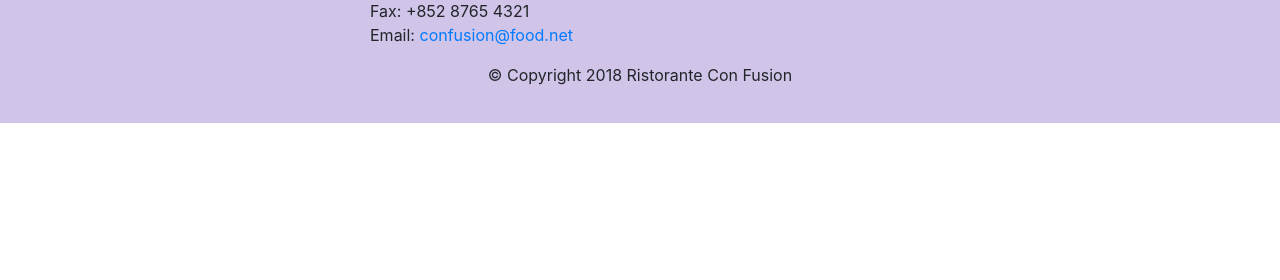
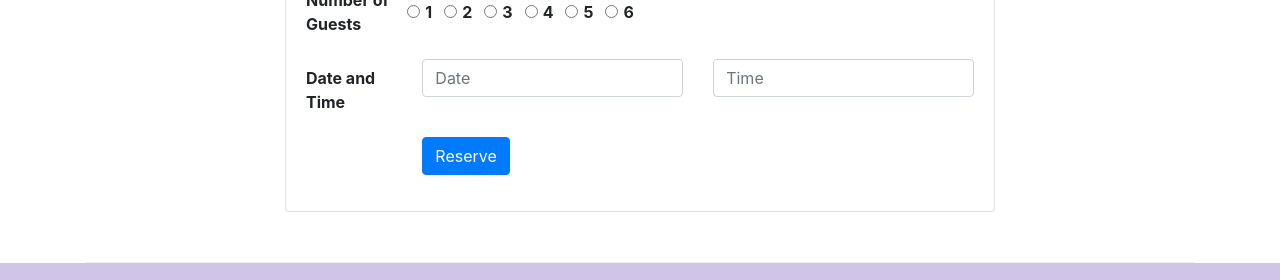
Before and after one commit to giridhar45ro/conFusion, a website: page index.html in a window 1280 px wide. Shown: the part 1683-1963 px from the top of the page. Before the commit the page ends 1806 px from the top, so only its background shows below. Drawn offline with nearby package versions, Linux system fonts and the light colour scheme.

Commit message:
After Assignment2

```diff
--- a/index.html
+++ b/index.html
@@ -47,8 +47,11 @@
                     <p>We take inspiration from the World's best cuisines, and create a unique fusion experience. Our
                         lipsmacking creations will tickle your culinary senses!</p>
                 </div>
-                <div class="col-12 col-sm align-self-center">
+                <div class="col-12 col-sm-3 align-self-center">
                     <img src="img/logo.png" alt="logo" class="img-fluid">
+                </div>
+                <div class="col-12 col-sm-3 align-self-center">
+                    <a href="#reservation" class="unstyled"> <button type="button" class="btn btn-warning btn-sm btn-block"><strong> Reserve Table</strong></button></a>
                 </div>
             </div>
         </div>
@@ -65,10 +68,10 @@
                     <div class="media-body">
                         <h2 class="mt0">
                             Uthappizza
-                        <span class="badge badge-danger">HOT!</span>
-                        <span class="badge badge-pil badge-secondary">$5.99</span>
+                            <span class="badge badge-danger">HOT!</span>
+                            <span class="badge badge-pil badge-secondary">$5.99</span>
                         </h2>
-                        <p>A unique combination of Indian Uthappam (pancake) and Italian pizza, topped with Cerignola
+                        <p class=" d-none d-sm-block">A unique combination of Indian Uthappam (pancake) and Italian pizza, topped with Cerignola
                             olives,
                             ripe vine cherry tomatoes, Vidalia onion, Guntur chillies and Buffalo Paneer.</p>
                     </div>
@@ -83,13 +86,17 @@
             </div>
             <div class="col-12 col-sm col-md">
                 <div class="media">
-                    <img src="./img/buffet.png" alt="Buffet" class="d-flex ml3 img-thumbnail align-self-center">
                     <div class="media-body">
-                        <h2 class="mt0">Weekend Grand Buffet</h2>
-                        <p>Featuring mouthwatering combinations with a choice of five different salads, six enticing appetizers,
-                            six main entrees and five choicest desserts. Free flowing bubbly and soft drinks. All for just
+                        <h2 class="mt0">Weekend Grand Buffet
+                            <span class="badge badge-danger">New</span>
+                        </h2>
+                        <p class=" d-none d-sm-block">Featuring mouthwatering combinations with a choice of five different salads, six enticing
+                            appetizers,
+                            six main entrees and five choicest desserts. Free flowing bubbly and soft drinks. All for
+                            just
                             $19.99 per person </p>
                     </div>
+                    <img src="./img/buffet.png" alt="Buffet" class="d-flex ml3 img-thumbnail align-self-center">
                 </div>
             </div>
         </div>
@@ -105,7 +112,7 @@
                     <div class="media-body">
                         <h2 class="mt0">Alberto Somayya</h2>
                         <h4>Executive Chef</h4>
-                        <p>Award winning three-star Michelin chef with wide International experience having worked
+                        <p class=" d-none d-sm-block">Award winning three-star Michelin chef with wide International experience having worked
                             closely with
                             whos-who in the culinary world, he specializes in creating mouthwatering Indo-Italian fusion
                             experiences. </p>
@@ -113,6 +120,60 @@
                 </div>
             </div>
         </div>
+            <div class="row row-content align-items-center " id="reservation">
+                <div class="col-12 offset-sm-2 col-sm-8">
+                <div class="card">
+                    <h3 class="card-header bg-warning text-white">Reserve a Table</h3>
+                    <div class="card-body">
+                        <form action="">
+
+                            <div class="form-group row">
+                                <label for="guests" class="col-md-2 col-form-label"><strong>Number of Guests</strong></label>
+                                <div class="form-check form-check-inline">
+                                    <input class="form-check-input" type="radio" name="guests" id="one" value="1">
+                                    <label class="form-check-label" for="one"><strong>1</strong></label>
+                                </div>
+                                <div class="form-check form-check-inline">
+                                    <input class="form-check-input" type="radio" name="guests" id="two" value="2">
+                                    <label class="form-check-label" for="two"><strong>2</strong></label>
+                                </div>
+                                <div class="form-check form-check-inline">
+                                    <input class="form-check-input" type="radio" name="guests" id="three" value="3">
+                                    <label class="form-check-label" for="three"><strong>3</strong></label>
+                                </div>
+                                <div class="form-check form-check-inline">
+                                    <input class="form-check-input" type="radio" name="guests" id="four" value="4">
+                                    <label class="form-check-label" for="four"><strong>4</strong></label>
+                                </div>
+                                <div class="form-check form-check-inline">
+                                    <input class="form-check-input" type="radio" name="guests" id="five" value="5">
+                                    <label class="form-check-label" for="five"><strong>5</strong></label>
+                                </div>
+                                <div class="form-check form-check-inline">
+                                    <input class="form-check-input" type="radio" name="guests" id="six" value="6">
+                                    <label class="form-check-label" for="six"><strong>6</strong></label>
+                                </div>
+                            </div>
+                            <div class="form-group row">
+                                <label for="dateandtime" class="col-12 col-md-2 col-form-label"><strong>Date and Time</strong></label>
+                                <div class="col-12 col-md-5">
+                                    <input type="text" class="form-control" id="date" name="date" placeholder="Date">
+                                </div>
+                                <div class="col-12 col-md-5">
+                                    <input type="text" class="form-control" id="time" name="time" placeholder="Time">
+                                </div>
+                            </div>
+                            <div class="form-group row">
+                                <div class="offset-md-2 col-md-10">
+                                    <button type="submit" class="btn btn-primary">Reserve</button>
+                                </div>
+                            </div>
+                     </div>
+                    </form>
+                </div>
+            </div>
+        </div>
+    </div>
     </div>
 
     <footer class="footer">
```
